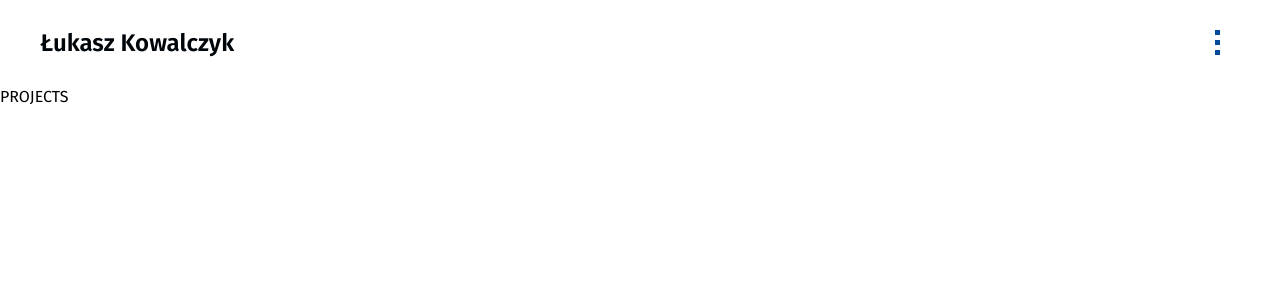
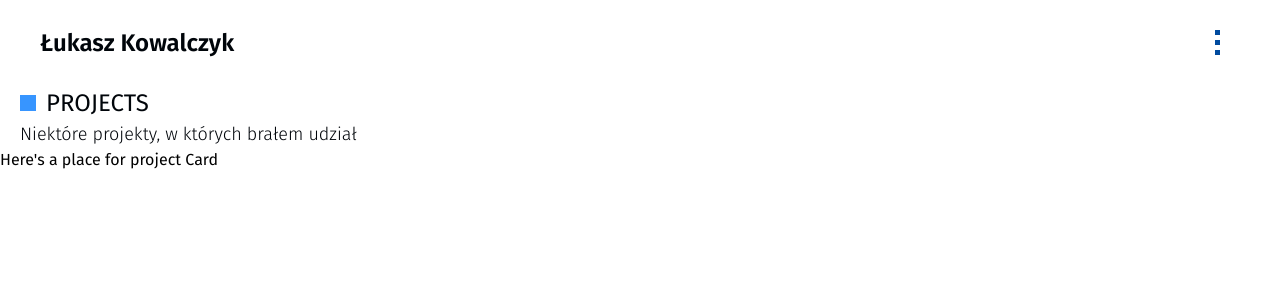
Before and after one commit to LukeKow/lukasz.kowalczyk.web.dev, a React (Vite) app: page /projects in a window 1280 px wide. Shown: the top 300 px of the page. Built offline with nearby package versions, Linux system fonts and the light colour scheme.

Commit message:
add header

```diff
--- a/src/components/projects/Projects.tsx
+++ b/src/components/projects/Projects.tsx
@@ -1,3 +1,5 @@
+import { PointerWithText } from "../shared/pointerWithText/PointerWithText";
+import { Typography } from "../shared/typography/Typography";
 import { TopBar } from "../topBar/TopBar";
 import { type ProjectsProps } from "./ProjectsTypes";
 
@@ -5,7 +7,21 @@ export const Projects = ({ title }: ProjectsProps) => {
   return (
     <>
       <TopBar name="Łukasz Kowalczyk" />
-      <p>{title}</p>
+      <div className="px-5">
+        <PointerWithText
+          pointerColor="blue"
+          text="PROJECTS"
+          fontType="subheader"
+          textColor="blue"
+        />
+        <Typography
+          textColor="blue"
+          fontType="body"
+          text="Niektóre projekty, w których brałem udział"
+        />
+      </div>
+      {/* TODO: Create ProjectCard component */}
+      <p> Here's a place for project Card</p>
     </>
   );
 };
```
